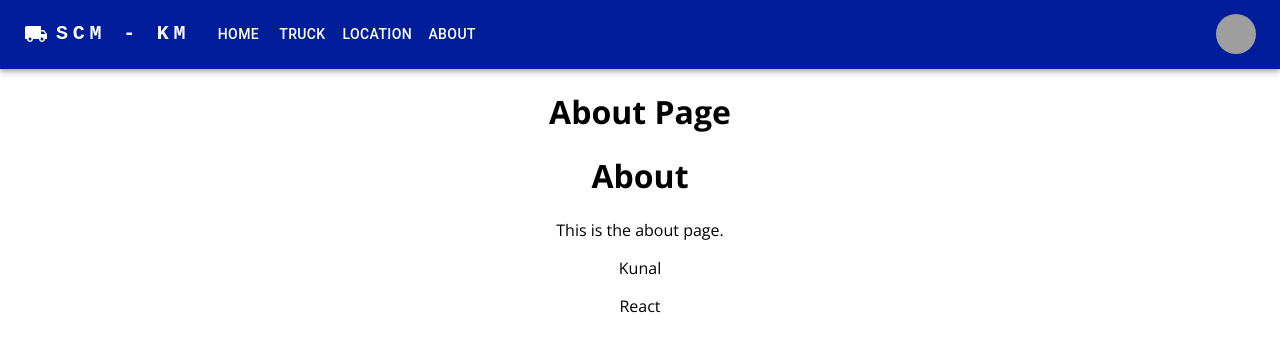
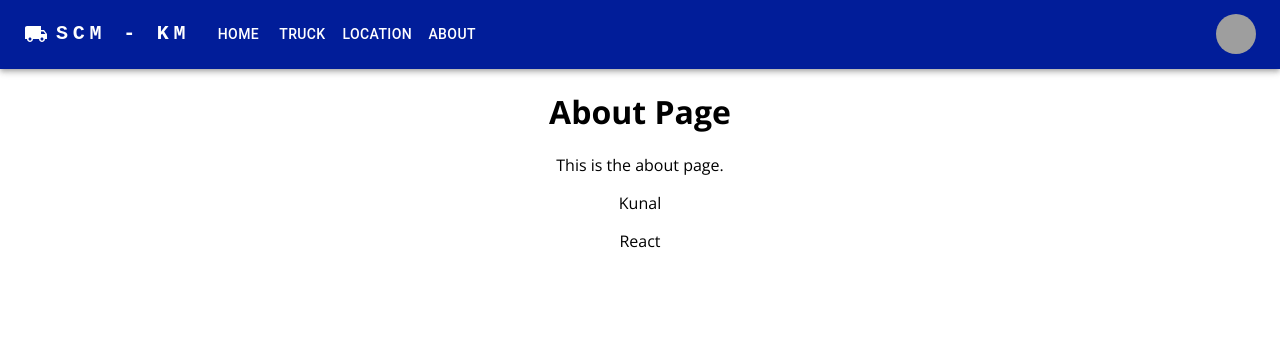
Before and after one commit to K-M-Code/SCM-Project, a React (Create React App) app in the folder scm-client/: page /pages/About in a window 1280 px wide. Shown: the top 352 px of the page. Built offline with nearby package versions, Linux system fonts and the light colour scheme; grey boxes are pictures that could not be loaded.

Commit message:
CRUD update

```diff
--- a/scm-client/src/components/AboutComponent.tsx
+++ b/scm-client/src/components/AboutComponent.tsx
@@ -9,7 +9,7 @@ const AboutComponent:FC=()=> {
     // const key = myMap.keys(1);
   return (
     <div className="about">
-      <h1>About</h1>
+      <h1></h1>
       <p>This is the about page.</p>
         {/* <p>Key: {key}</p> */}
         <p>{myArray[0].name}</p>
```
Also changed, not shown: 2 other files (tests, documents, lock files or other folders).
